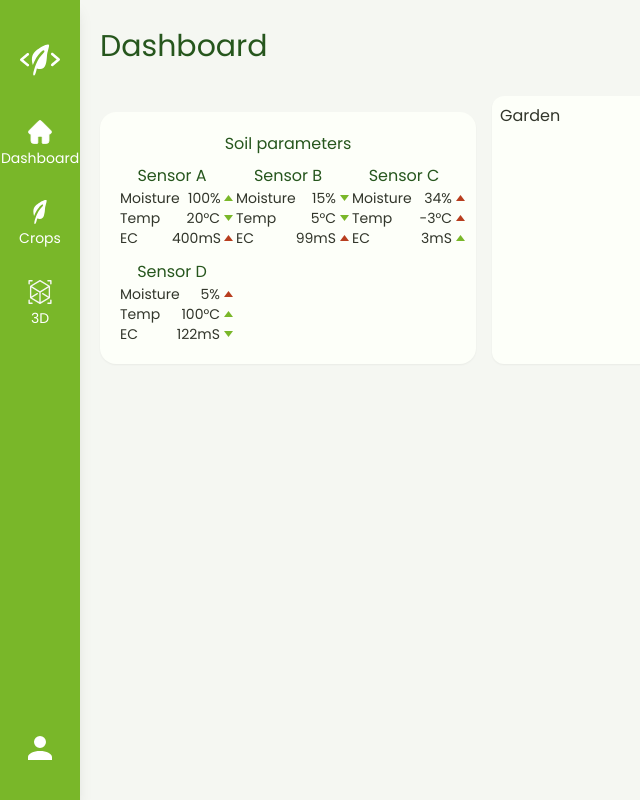
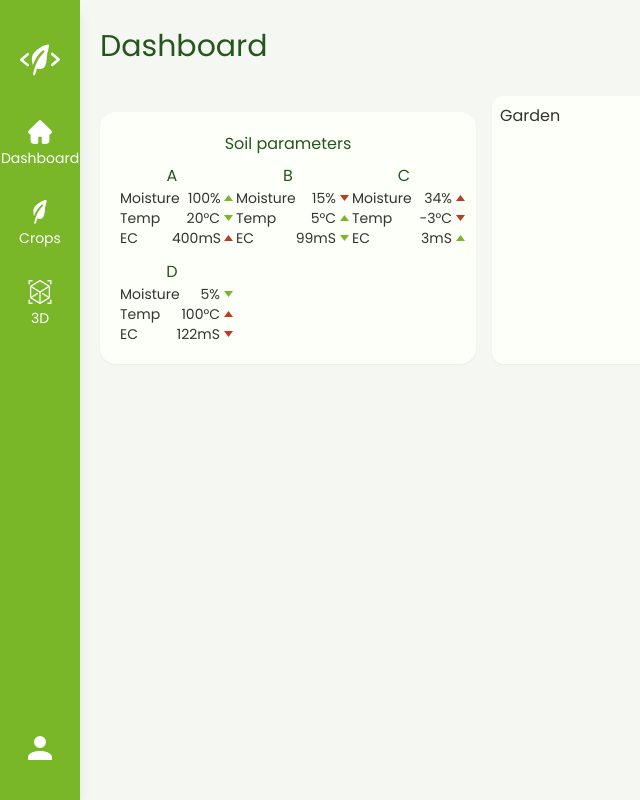
Before and after one commit to naturerobots/HSOS-SEP-PlantMap-2022, a Vue app in the folder vue/: page /dashboard in a window 1280 px wide. Shown: the whole page, without its empty margins (0-640 px from the left). Built offline with nearby package versions, Linux system fonts and the light colour scheme; no server answers.

Commit message:
feat: added sensor store + mockdata

```diff
--- /dev/null
+++ b/vue/src/assets/mocks/sensorMockData.json
@@ -0,0 +1,42 @@
+[
+  {
+    "id": 1,
+    "name": "A",
+    "moisture_value": 100,
+    "moisture_trend": "up_green",
+    "temp_value": 20,
+    "temp_trend": "down_green",
+    "ec_value": 400,
+    "ec_trend": "up_red"
+  },
+  {
+    "id": 2,
+    "name": "B",
+    "moisture_value": 15,
+    "moisture_trend": "down_red",
+    "temp_value": 5,
+    "temp_trend": "up_green",
+    "ec_value": 99,
+    "ec_trend": "down_green"
+  },
+  {
+    "id": 3,
+    "name": "C",
+    "moisture_value": 34,
+    "moisture_trend": "up_red",
+    "temp_value": -3,
+    "temp_trend": "down_red",
+    "ec_value": 3,
+    "ec_trend": "up_green"
+  },
+  {
+    "id": 4,
+    "name": "D",
+    "moisture_value": 5,
+    "moisture_trend": "down_green",
+    "temp_value": 100,
+    "temp_trend": "up_red",
+    "ec_value": 122,
+    "ec_trend": "down_red"
+  }
+]
--- a/vue/src/components/SensorComp.vue
+++ b/vue/src/components/SensorComp.vue
@@ -3,45 +3,21 @@
     <div class="card-body p-5">
       <h2 class="text-base text-center text-primary-focus">Soil parameters</h2>
       <div class="grid grid-cols-3 gap-3">
-        <sensor-status
-          sensorName="Sensor A"
-          moisture="100"
-          temp="20"
-          ec="400"
-          :icons="[upGreen, downGreen, upRed]"
-        ></sensor-status>
-        <sensor-status
-          sensorName="Sensor B"
-          moisture="15"
-          temp="5"
-          ec="99"
-          :icons="[downGreen, downGreen, upRed]"
-        ></sensor-status>
-        <sensor-status
-          sensorName="Sensor C"
-          moisture="34"
-          temp="-3"
-          ec="3"
-          :icons="[upRed, upRed, upGreen]"
-        ></sensor-status>
-        <sensor-status
-          sensorName="Sensor D"
-          moisture="5"
-          temp="100"
-          ec="122"
-          :icons="[upRed, upGreen, downGreen]"
-        ></sensor-status>
+        <div :key="sensor.id" v-for="sensor in sensors">
+          <sensor-status :sensor="sensor"></sensor-status>
+        </div>
       </div>
     </div>
   </div>
 </template>
 
 <script setup lang="ts">
+import { storeToRefs } from "pinia";
+import { sensorStore } from "@/stores/sensorStore";
 import SensorStatus from "@/components/SensorStatus.vue";
 
-//icons for testing
-const upGreen = "up_green";
-const downGreen = "down_green";
-const upRed = "up_red";
-const downRed = "down_red";
+import type { Ref } from "vue";
+import type { Sensor } from "@/types/sensor";
+
+const sensors: Ref<Sensor[]> = storeToRefs(sensorStore()).getSensors;
 </script>
--- a/vue/src/components/SensorStatus.vue
+++ b/vue/src/components/SensorStatus.vue
@@ -1,48 +1,51 @@
 <!---
 TODO: hover effect
-TODO: fix template string for img src -> "@/" doesnt worked in first attempt
+FIXME: fix template string for img src -> "@/" doesnt worked in first attempt
 --->
 <template>
-  <div>
   <h2 class="text-center text-primary-focus">
-      {{ sensorName }}
+    {{ sensor.name }}
   </h2>
 
   <div class="text-sm">
     <div class="flex items-center">
       <div class="flex-none w-16">Moisture</div>
-        <div class="flex-none w-8 text-right ml-1">{{ moisture }}%</div>
+      <div class="flex-none w-8 text-right ml-1">
+        {{ sensor.moisture_value }}%
+      </div>
       <div class="flex-none ml-1">
-          <img :src="`src/assets/icons/triangle_small_${icons[0]}.svg`" />
+        <img
+          :src="`src/assets/icons/triangle_small_${sensor.moisture_trend}.svg`"
+        />
       </div>
     </div>
 
     <div class="flex items-center">
       <div class="flex-none w-12">Temp</div>
-        <div class="flex-none w-12 text-right ml-1">{{ temp }}°C</div>
+      <div class="flex-none w-12 text-right ml-1">
+        {{ sensor.temp_value }}°C
+      </div>
       <div class="flex-none ml-1">
-          <img :src="`src/assets/icons/triangle_small_${icons[1]}.svg`" />
+        <img
+          :src="`src/assets/icons/triangle_small_${sensor.temp_trend}.svg`"
+        />
       </div>
     </div>
 
     <div class="flex items-center">
       <div class="flex-none w-12">EC</div>
-        <div class="flex-none w-12 text-right ml-1">{{ ec }}mS</div>
+      <div class="flex-none w-12 text-right ml-1">{{ sensor.ec_value }}mS</div>
       <div class="flex-none ml-1">
-          <img :src="`src/assets/icons/triangle_small_${icons[2]}.svg`" />
-        </div>
+        <img :src="`src/assets/icons/triangle_small_${sensor.ec_trend}.svg`" />
       </div>
     </div>
   </div>
 </template>
 
 <script setup lang="ts">
-//Props for testing
+import type { Sensor } from "@/types/sensor";
+
 defineProps<{
-  sensorName: string;
-  moisture: string;
-  temp: string;
-  ec: string;
-  icons: string[];
+  sensor: Sensor;
 }>();
 </script>
--- /dev/null
+++ b/vue/src/services/sensorApi.ts
@@ -0,0 +1,7 @@
+import sensorMockData from "@/assets/mocks/sensorMockData.json";
+
+import type { Sensor } from "@/types/sensor";
+
+export async function getSensorInformation(): Promise<Sensor[]> {
+  return sensorMockData;
+}
--- /dev/null
+++ b/vue/src/stores/sensorStore.ts
@@ -0,0 +1,18 @@
+import { defineStore } from "pinia";
+import { getSensorInformation } from "@/services/sensorApi";
+import type { Sensor } from "@/types/sensor";
+
+export const sensorStore = defineStore({
+  id: "sensorStore",
+  state: () => ({
+    sensors: [] as Sensor[],
+  }),
+  getters: {
+    getSensors: (state) => state.sensors,
+  },
+  actions: {
+    async loadDataFromApi(): Promise<void> {
+      this.sensors = await getSensorInformation();
+    },
+  },
+});
--- a/vue/src/stores/weatherStore.ts
+++ b/vue/src/stores/weatherStore.ts
@@ -11,7 +11,7 @@ export const weatherStore = defineStore({
     getWeather: (state) => state.weather,
   },
   actions: {
-    async loadDataFromApi() {
+    async loadDataFromApi(): Promise<void> {
       const weatherData = localStorage.getItem("weather");
 
       //The data is loaded from the local memory if it exists there.
--- /dev/null
+++ b/vue/src/types/sensor.ts
@@ -0,0 +1,10 @@
+export interface Sensor {
+  id: number;
+  name: string;
+  moisture_value: number;
+  moisture_trend: string;
+  temp_value: number;
+  temp_trend: string;
+  ec_value: number;
+  ec_trend: string;
+}
--- a/vue/src/views/DashboardView.vue
+++ b/vue/src/views/DashboardView.vue
@@ -54,12 +54,14 @@
 //Test for weather / can be cleaned up
 import { onMounted } from "vue";
 import { weatherStore } from "../stores/weatherStore";
+import { sensorStore } from "../stores/sensorStore";
 
 import WeatherComp from "@/components/WeatherComp.vue";
 import SensorComp from "@/components/SensorComp.vue";
 
 onMounted(() => {
   weatherStore().loadDataFromApi();
+  sensorStore().loadDataFromApi();
 });
 //####################################
 </script>
```
Lines whose indentation alone changed are shown as unchanged.
